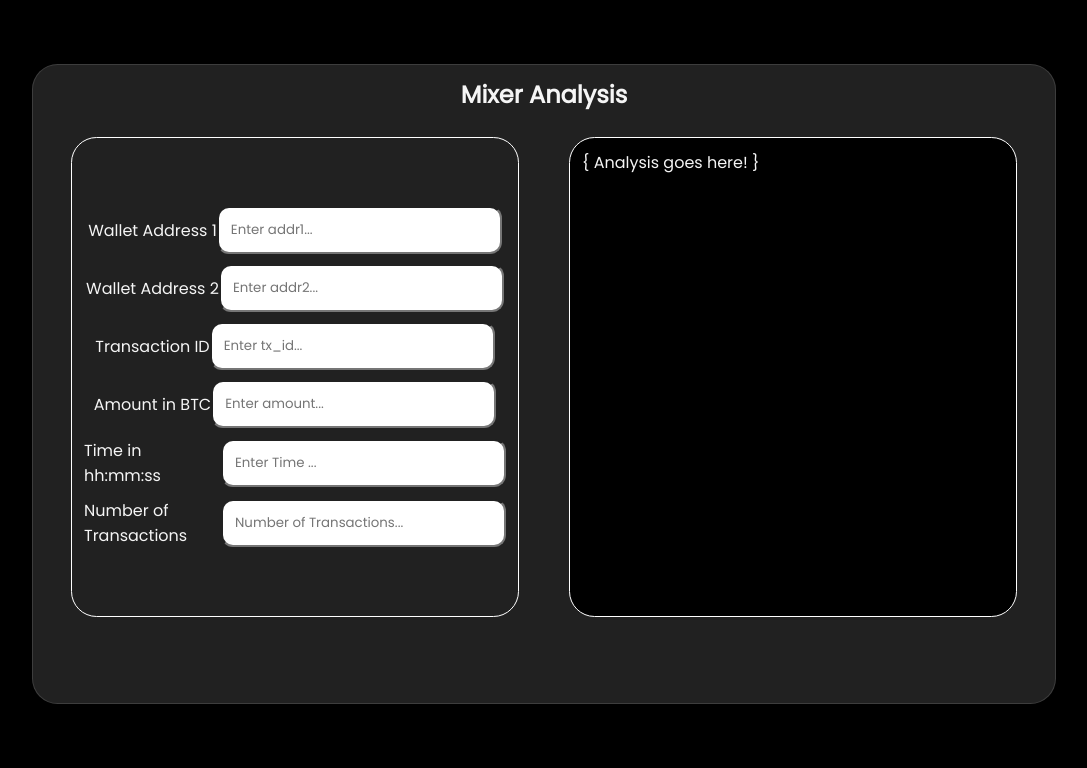
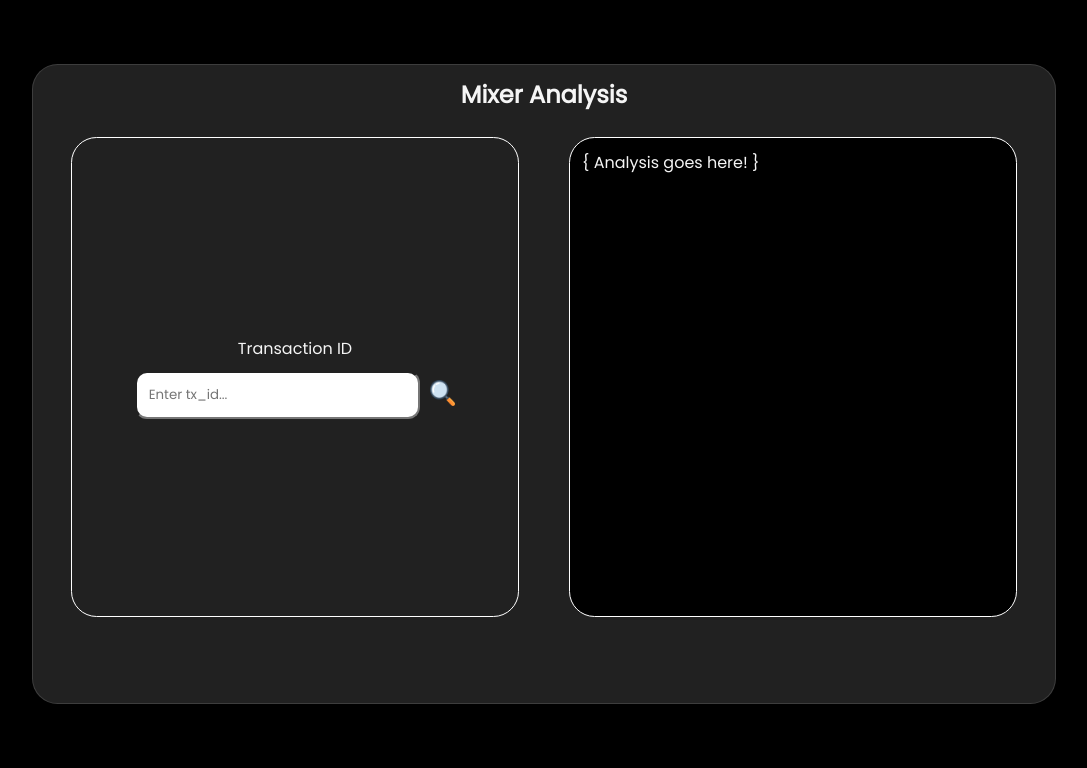
Before and after one commit to NavaprettamN/CIDEcode, a Django app: page /mixer/ in a window 1280 px wide. Shown: the part 90-858 px from the top of the page, without its empty margins (96-1183 px from the left). Run offline with Django 5.2, Linux system fonts and the light colour scheme.

Commit message:
Mixer CSS

```diff
--- a/DeployModel/static/assets/css/mixer.css
+++ b/DeployModel/static/assets/css/mixer.css
@@ -159,9 +159,19 @@ nav h1 {
 .data div {
     display: flex;
     flex-direction: row;
-    justify-content: space-between;
+    justify-content: center;
     align-items: center;
     min-width: 30vw;
+    gap: 10px;
+}
+.data div button {
+    background: transparent;
+    border: none;
+}
+.searchbtn {
+    width: 2vw;
+    height: auto;
+    cursor: pointer;
 }
 .output {
     width: 35vw;
--- a/DeployModel/templates/mixer.html
+++ b/DeployModel/templates/mixer.html
@@ -31,29 +31,10 @@
         <br>
         <article class="mixer">
             <div class="data">
+                <label for="txid">Transaction ID</label>
                 <div>
-                    <label for="wa1">Wallet Address 1</label>
-                    <input type="text" placeholder="Enter addr1..." id="wa1">
-                </div>
-                <div>
-                    <label for="wa2">Wallet Address 2</label>
-                    <input type="text" placeholder="Enter addr2..." id="wa2">
-                </div>
-                <div>
-                    <label for="txid">Transaction ID</label>
                     <input type="text" placeholder="Enter tx_id..." id="txid">
-                </div>
-                <div>
-                    <label for="amt">Amount in BTC</label>
-                    <input type="number" placeholder="Enter amount..." id="amt">
-                </div>
-                <div>
-                    <label for="time">Time in hh:mm:ss</label>
-                    <input type="text" placeholder="Enter Time ..." id="time">
-                </div>
-                <div>
-                    <label for="numtx">Number of Transactions</label>
-                    <input type="number" placeholder="Number of Transactions..." id="numtx">
+                    <button type="submit"><img src="{% static "assets/vectors/transaction/search.png" %}" class="searchbtn" alt="Search" id="searchtransaction" type="submit"></button>
                 </div>
             </div>
             <div class="output">
```
